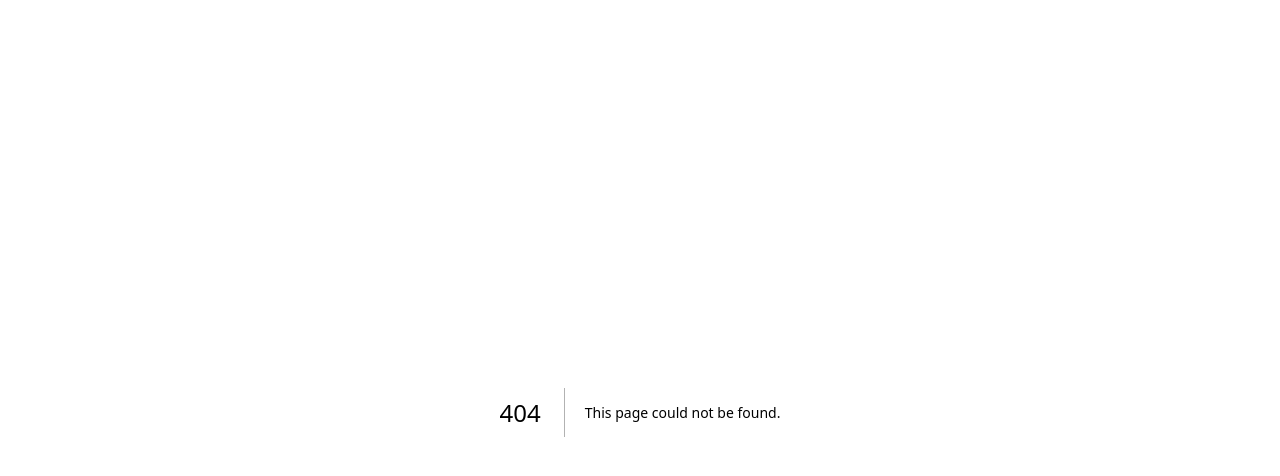
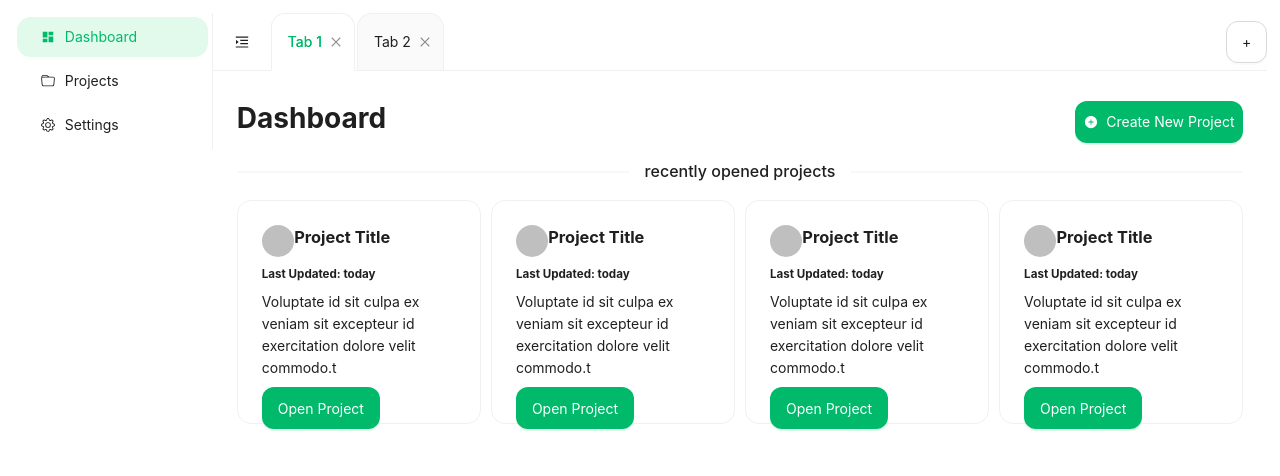
Before and after one commit to iansstuff15/cms-client, a Next.js app: page /app/dashboard in a window 1280 px wide. Before the commit this address had no page. Shown: the top 476 px of the page. Built offline with nearby package versions, Linux system fonts and the light colour scheme.

Commit message:
feat: dashboard

```diff
--- /dev/null
+++ b/app/app/dashboard/page.tsx
@@ -0,0 +1,35 @@
+import ProjectCard from '@/components/card/projectCard';
+import { Row, Col, Card, Divider, Button, Space } from 'antd';
+import { AiFillPlusCircle } from 'react-icons/ai';
+export default function Dashboard() {
+  return (
+    <main>
+      <Row>
+        <Col span={20}>
+          <h1>Dashboard</h1>
+        </Col>
+        <Col span={4}>
+          <Button type="primary" block icon={<AiFillPlusCircle />}>
+            Create New Project
+          </Button>
+        </Col>
+      </Row>
+
+      <Divider>recently opened projects</Divider>
+      <Row gutter={{ xs: 4, sm: 6, md: 8, lg: 10 }}>
+        <Col className="gutter-row" span={6}>
+          <ProjectCard />
+        </Col>
+        <Col className="gutter-row" span={6}>
+          <ProjectCard />
+        </Col>
+        <Col className="gutter-row" span={6}>
+          <ProjectCard />
+        </Col>
+        <Col className="gutter-row" span={6}>
+          <ProjectCard />
+        </Col>
+      </Row>
+    </main>
+  );
+}
--- /dev/null
+++ b/app/app/layout.tsx
@@ -0,0 +1,11 @@
+import AppLayout from '@/components/layout/layout';
+
+export default function Layout({ children }: { children: React.ReactNode }) {
+  return (
+    <>
+      <main>
+        <AppLayout>{children}</AppLayout>
+      </main>
+    </>
+  );
+}
```
